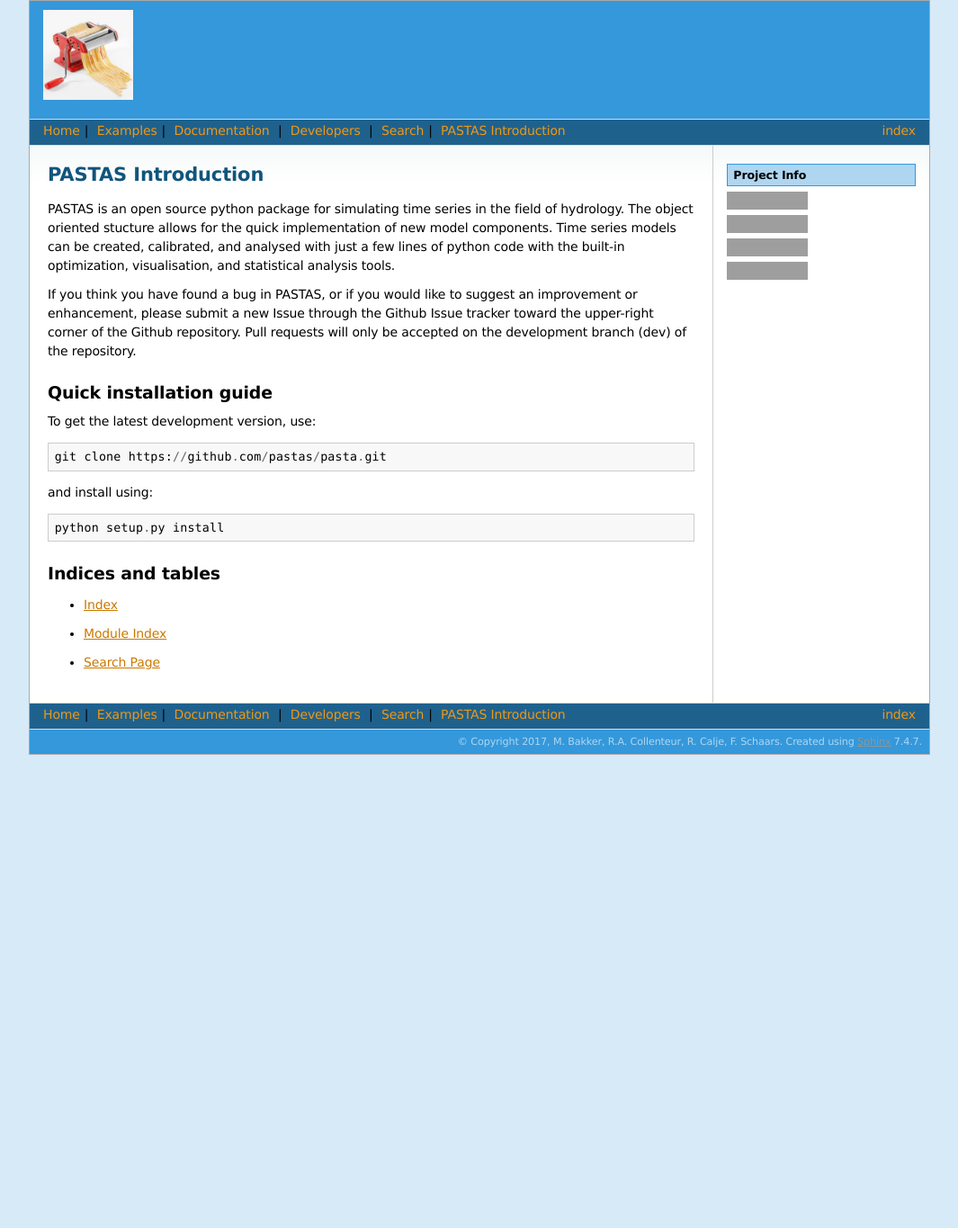
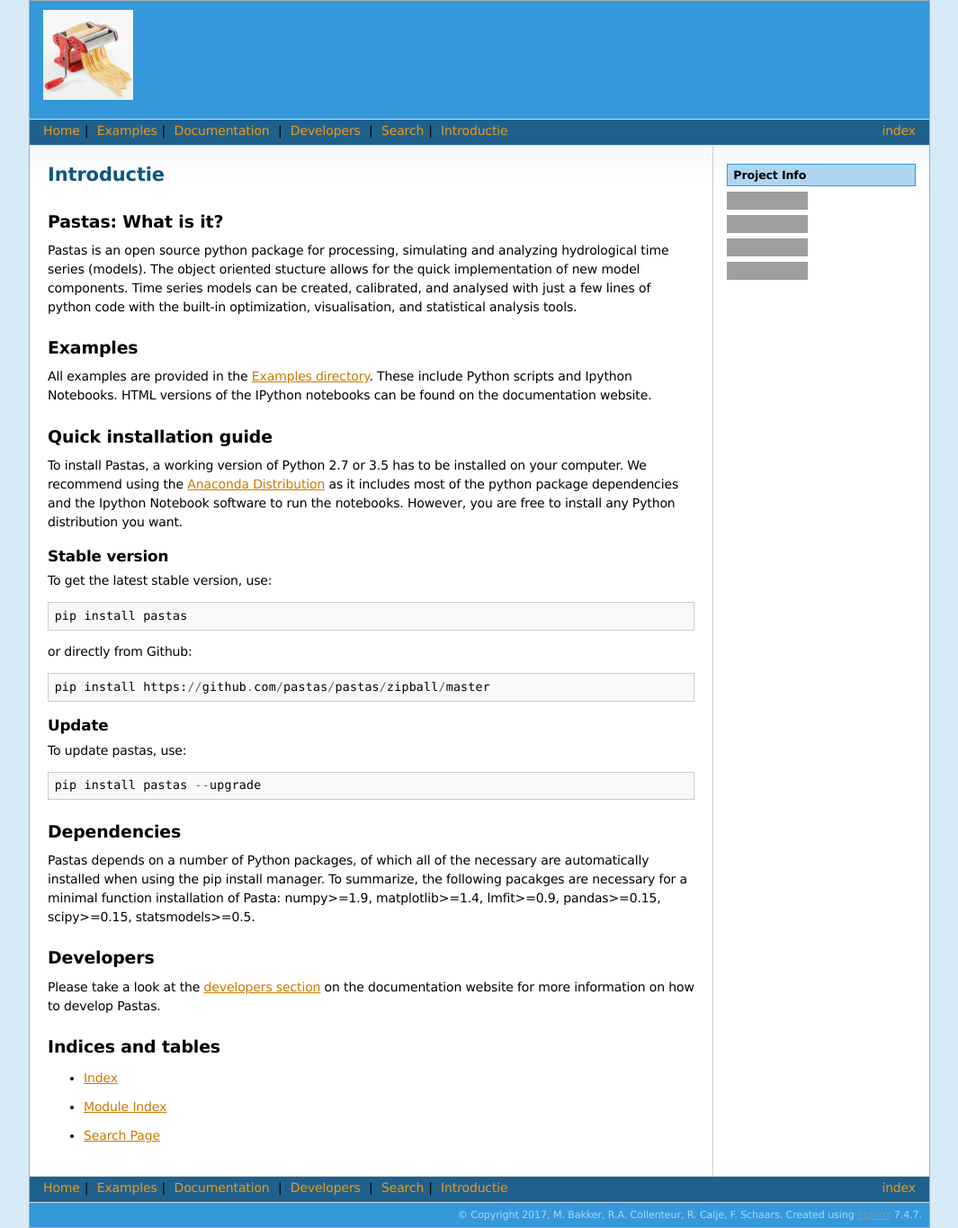
Before and after one commit to pastas/pastas, a Sphinx documentation site: the page built from doc/index.rst, in a window 1280 px wide. Shown: the whole page at 90% size, without its empty margins (107-1172 px from the left). Built offline with Sphinx 7.4.7, drawn with Linux system fonts in a browser that asks for light colours; before the commit the page ends 900 px from its top, so only the background shows below that; grey boxes are pictures that could not be loaded.

Commit message:
Update doc introductionpage

```diff
--- a/doc/index.rst
+++ b/doc/index.rst
@@ -1,35 +1,60 @@
-.. PASTA documentation master file, created by
-   sphinx-quickstart on Wed May 11 12:38:06 2016.
-   You can adapt this file completely to your liking, but it should at least
-   contain the root `toctree` directive.
+Introductie
+===========
 
-|project| Introduction
-======================
-|project| is an open source python package for simulating time series in the
-field of
-hydrology. The object oriented stucture allows for the quick implementation of new
-model components. Time series models can be created, calibrated, and analysed with
-just a few lines of python code with the built-in optimization, visualisation, and
-statistical analysis tools.
+Pastas: What is it?
+-------------------
+Pastas is an open source python package for processing, simulating and analyzing
+hydrological time series (models). The object oriented stucture allows for the
+quick implementation of new model components. Time series models can be created,
+calibrated, and analysed with just a few lines of python code with the built-in
+optimization, visualisation, and statistical analysis tools.
 
-If you think you have found a bug in |project|, or if you would like to suggest an
-improvement or enhancement, please submit a new Issue through the Github Issue
-tracker toward the upper-right corner of the Github repository. Pull requests will
-only be accepted on the development branch (dev) of the repository.
+Examples
+--------
+All examples are provided in the `Examples directory <https://github.com/pastas/pastas/tree/master/examples>`_.
+These include Python scripts and Ipython Notebooks. HTML versions of the IPython
+notebooks can be found on the documentation website.
 
 Quick installation guide
-~~~~~~~~~~~~~~~~~~~~~~~~
-To get the latest development version, use::
+------------------------
+To install Pastas, a working version of Python 2.7 or 3.5 has to be installed on
+your computer. We recommend using the `Anaconda Distribution <https://www.continuum.io/downloads>`_
+as it includes most of the python package dependencies and the Ipython Notebook
+software to run the notebooks. However, you are free to install any Python
+distribution you want.
 
-   git clone https://github.com/pastas/pasta.git
+Stable version
+~~~~~~~~~~~~~~
+To get the latest stable version, use::
 
-and install using::
+  pip install pastas
 
-   python setup.py install
+or directly from Github::
+
+  pip install https://github.com/pastas/pastas/zipball/master
+
+Update
+~~~~~~
+To update pastas, use::
+
+  pip install pastas --upgrade
+
+Dependencies
+------------
+Pastas depends on a number of Python packages, of which all of the necessary are
+automatically installed when using the pip install manager. To summarize, the
+following pacakges are necessary for a minimal function installation of Pasta:
+numpy>=1.9, matplotlib>=1.4, lmfit>=0.9, pandas>=0.15, scipy>=0.15,
+statsmodels>=0.5.
+
+Developers
+----------
+Please take a look at the `developers section <http://pastas.github.io/pastas/developers.html>`_
+on the documentation website for more information on how to develop Pastas.
+
 
 Indices and tables
-~~~~~~~~~~~~~~~~~~
-
+------------------
 * :ref:`genindex`
 * :ref:`modindex`
 * :ref:`search`
```
